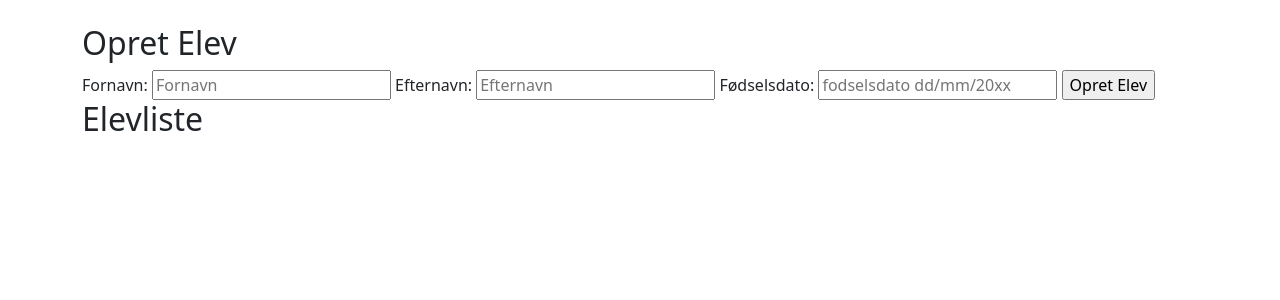
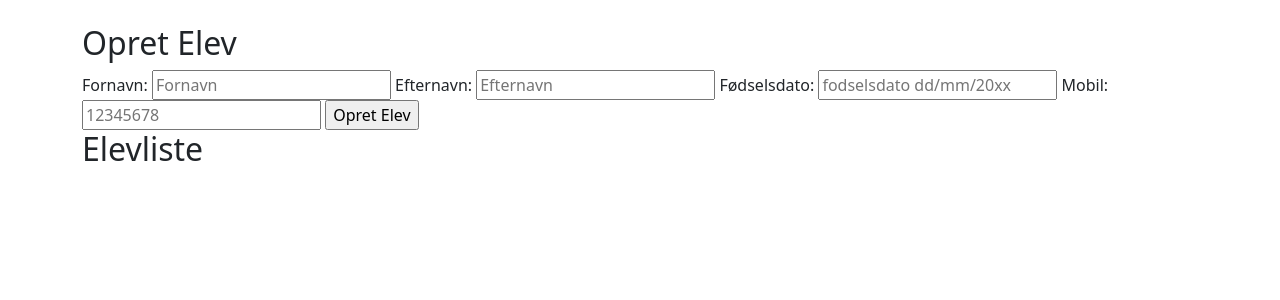
Before and after one commit to LHjortlund/danseskole01, a Flask app: page /elev in a window 1280 px wide. Shown: the part 170-470 px from the top of the page. Run offline with Flask 3, Linux system fonts and the light colour scheme; data that the repository does not hold is empty; parts of the project's set-up code (start-up, migrations or seed data) failed here and were passed over.

Commit message:
update, update

```diff
--- a/routes.py
+++ b/routes.py
@@ -142,7 +142,7 @@ def register_routes(app, db):
             return {"message": "Dansehold slettet"}, 200
         return {"message": "Dansehold blev ikke fundet og ikke slettet"}, 400
 
-    @app.route('registrer_elev', methods=["POST"])
+    @app.route('/registrer_elev', methods=["POST"])
     def registrer_elev():
         elev_id = request.form.get('elev_id')
         dansehold_id = request.form.get('dansehold_id')
--- a/templates/dansehold.html
+++ b/templates/dansehold.html
@@ -16,7 +16,7 @@
         <label for="instruktor_id">Vælg instruktør</label>
         <select name="instruktor_id" id="instruktor_id">
             {% for instruktør in instruktører %}
-                <option value="{{ instrutør.id }}">
+                <option value="{{ instruktør.id }}">
                     {{ instruktør.fornavn }} {{ instruktør.efternavn }}</option>
             {% endfor %}
         </select>
--- a/templates/elev.html
+++ b/templates/elev.html
@@ -9,6 +9,7 @@
       Fornavn: <input type="text" name="fornavn" placeholder="Fornavn">
       Efternavn: <input type="text" name="efternavn" placeholder="Efternavn">
         Fødselsdato: <input type="text" name="fodselsdato" placeholder="fodselsdato dd/mm/20xx">
+        Mobil: <input type="text" name="mobil" placeholder="12345678">
       <input type="submit" value="Opret Elev">
     </form>
 
@@ -16,7 +17,7 @@
     <ul>
         {% for elev in elever %}
         <li>
-            {{ elev.navn }} {{ elev.fodselsdato }})
+            {{ elev.fornavn }} {{ elev.efternavn }}, {{ elev.fodselsdato }}, {{ elev.mobil }}
             - <button onclick="sletElev({{ elev.id }})">Slet</button>
             - <a href="/opdater_elev/{{ elev.id }}">Opdater</a>
         </li>
```
